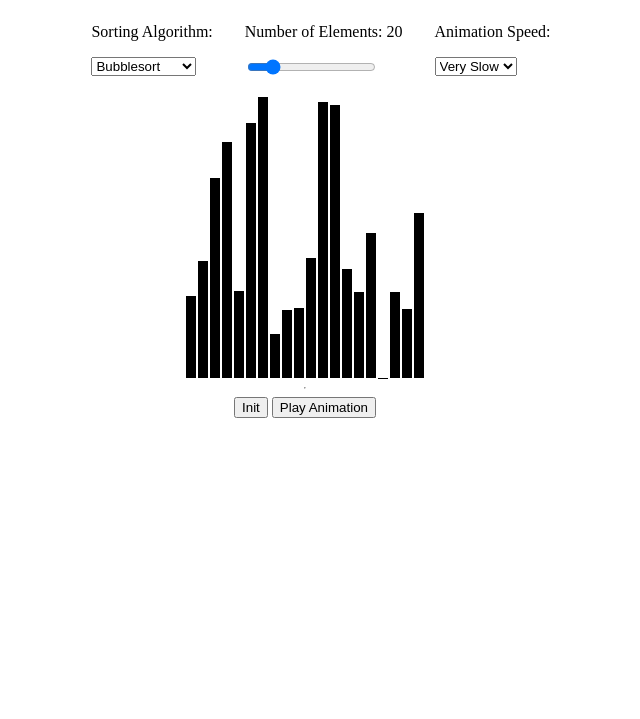
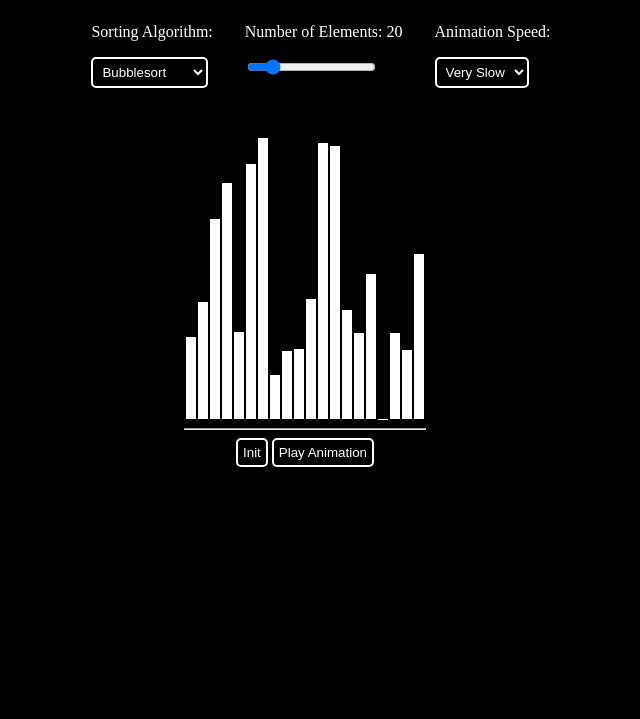
Before and after one commit to DamianKoz/sorting_visualizer_js, a plain HTML site: page index.html in a window 1280 px wide. Shown: the part 81-800 px from the top of the page, without its empty margins (335-975 px from the left). Drawn offline with Linux system fonts and the light colour scheme.

Commit message:
Changed style to darkmode

```diff
--- a/index.html
+++ b/index.html
@@ -8,7 +8,9 @@
     <link rel="stylesheet" href="style.css" />
   </head>
   <body>
+    <div class="container">
       <h1>Sorting Visualizer</h1>
+
       <div class="configContainer">
         <div class="algorithmSelectionDropbox configElement">
           <p>Sorting Algorithm:</p>
@@ -38,7 +40,7 @@
         </div>
       </div>
 
-    <div id="container"></div>
+      <div id="algorithmContainer"></div>
 
       <hr />
 
@@ -46,7 +48,9 @@
         <button onclick="init()">Init</button>
         <button onclick="play()">Play Animation</button>
       </div>
+    </div>
 
+    <script src="script/algorithms.js"></script>
     <script src="script/app.js"></script>
   </body>
 </html>
--- /dev/null
+++ b/script/algorithms.js
@@ -0,0 +1,13 @@
+function bubbleSort(array) {
+  do {
+    var swapped = false;
+    for (let i = 1; i < array.length; i++) {
+      if (array[i - 1] > array[i]) {
+        swaps.push([i - 1, i]);
+        [array[i - 1], array[i]] = [array[i], array[i - 1]];
+        swapped = true;
+      }
+    }
+  } while (swapped);
+  return swaps;
+}
--- a/script/app.js
+++ b/script/app.js
@@ -1,5 +1,4 @@
 // Todos:
-// - Get Algorithm by Choice
 // - Animate transistions and make comparisons blue
 // - Add cool CSS and make it look good on mobile
 // - Fetch Markdown Files
@@ -15,7 +14,7 @@ let swaps = [];
 let n;
 let algorithm;
 
-const container = document.getElementById("container");
+const container = document.getElementById("algorithmContainer");
 
 let animationTimeout;
 speeds = { very_slow: 500, slow: 250, fast: 50 };
@@ -83,20 +82,6 @@ function animate(swaps) {
   }, animationSpeed);
 }
 
-function bubbleSort(array) {
-  do {
-    var swapped = false;
-    for (let i = 1; i < array.length; i++) {
-      if (array[i - 1] > array[i]) {
-        swaps.push([i - 1, i]);
-        [array[i - 1], array[i]] = [array[i], array[i - 1]];
-        swapped = true;
-      }
-    }
-  } while (swapped);
-  return swaps;
-}
-
 function displayArray(indices) {
   container.innerHTML = "";
 
--- a/style.css
+++ b/style.css
@@ -1,10 +1,31 @@
+:root {
+  --main-bg-color: black;
+  --main-color: white;
+}
+
 body {
+  background-color: var(--main-bg-color);
+  color: var(--main-color);
+  /* display: flex;
+  align-items: center;
+  flex-direction: column; */
+}
+
+hr {
+  color: var(--main-color);
+  width: 15rem;
+}
+
+.container {
+  height: 95vh;
+  max-width: 100vw;
   display: flex;
   align-items: center;
   flex-direction: column;
 }
 
-#container {
+#algorithmContainer {
+  margin-top: 2rem;
   height: 300px;
   max-width: 100vw;
   display: flex;
@@ -25,5 +46,27 @@ body {
 .bar {
   width: 10px;
   margin: 1px;
-  background-color: black;
+  background-color: var(--main-color);
 }
+
+button,
+select {
+  background-color: transparent;
+  color: var(--main-color);
+  border: 2px solid var(--main-color);
+  border-radius: 5px;
+  padding: 5px;
+}
+
+button:hover,
+select:hover {
+  cursor: pointer;
+  background-color: var(--main-color);
+  color: var(--main-bg-color);
+  transition: 0.2s;
+}
+
+button:active {
+  background-color: var(--main--bg-color);
+  color: var(--main-color);
+}
```
Lines whose indentation alone changed are shown as unchanged.
